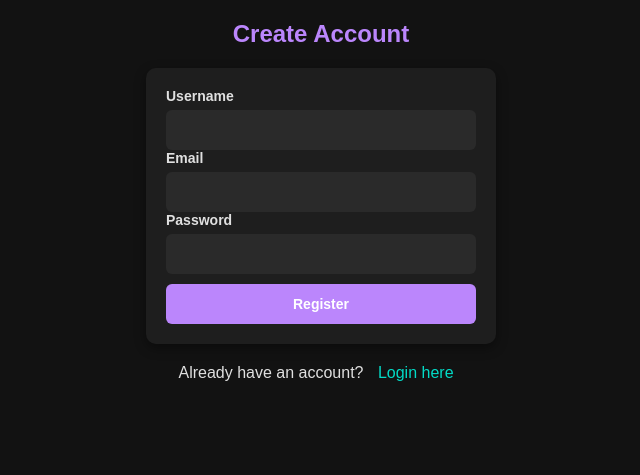
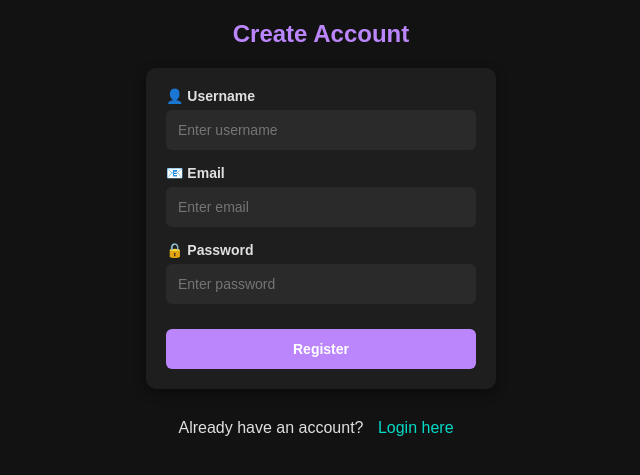
Before and after one commit to Ak23b/Russian-language-learning-app, a Flask app: page /register in a window 1280 px wide. Shown: the top 475 px of the page, without its empty margins (319-959 px from the left). Run offline with Flask 3, Linux system fonts and the light colour scheme.

Commit message:
Structure update

```diff
--- a/templates/register.html
+++ b/templates/register.html
@@ -6,22 +6,31 @@
     <link rel="stylesheet" href="{{ url_for('static', filename='style.css') }}">
 </head>
 <body>
-    <div class="container">
+    <div class="container auth-container">
         <h2>Create Account</h2>
-        <form action="{{ url_for('register') }}" method="POST">
-            <label for="username">Username</label>
-            <input type="text" id="username" name="username" required>
 
-            <label for="email">Email</label>
-            <input type="email" id="email" name="email" required>
+        <form action="{{ url_for('register') }}" method="POST" class="form-box">
+            <div class="form-group">
+                <label for="username">👤 Username</label>
+                <input type="text" id="username" name="username" placeholder="Enter username" required>
+            </div>
 
-            <label for="password">Password</label>
-            <input type="password" id="password" name="password" required>
+            <div class="form-group">
+                <label for="email">📧 Email</label>
+                <input type="email" id="email" name="email" placeholder="Enter email" required>
+            </div>
 
-            <button type="submit">Register</button>
+            <div class="form-group">
+                <label for="password">🔒 Password</label>
+                <input type="password" id="password" name="password" placeholder="Enter password" required>
+            </div>
+
+            <button type="submit" class="btn">Register</button>
         </form>
 
-        <p>Already have an account? <a href="{{ url_for('login') }}">Login here</a></p>
+        <p class="nav-links">
+            Already have an account? <a href="{{ url_for('login') }}">Login here</a>
+        </p>
     </div>
 </body>
 </html>
```
